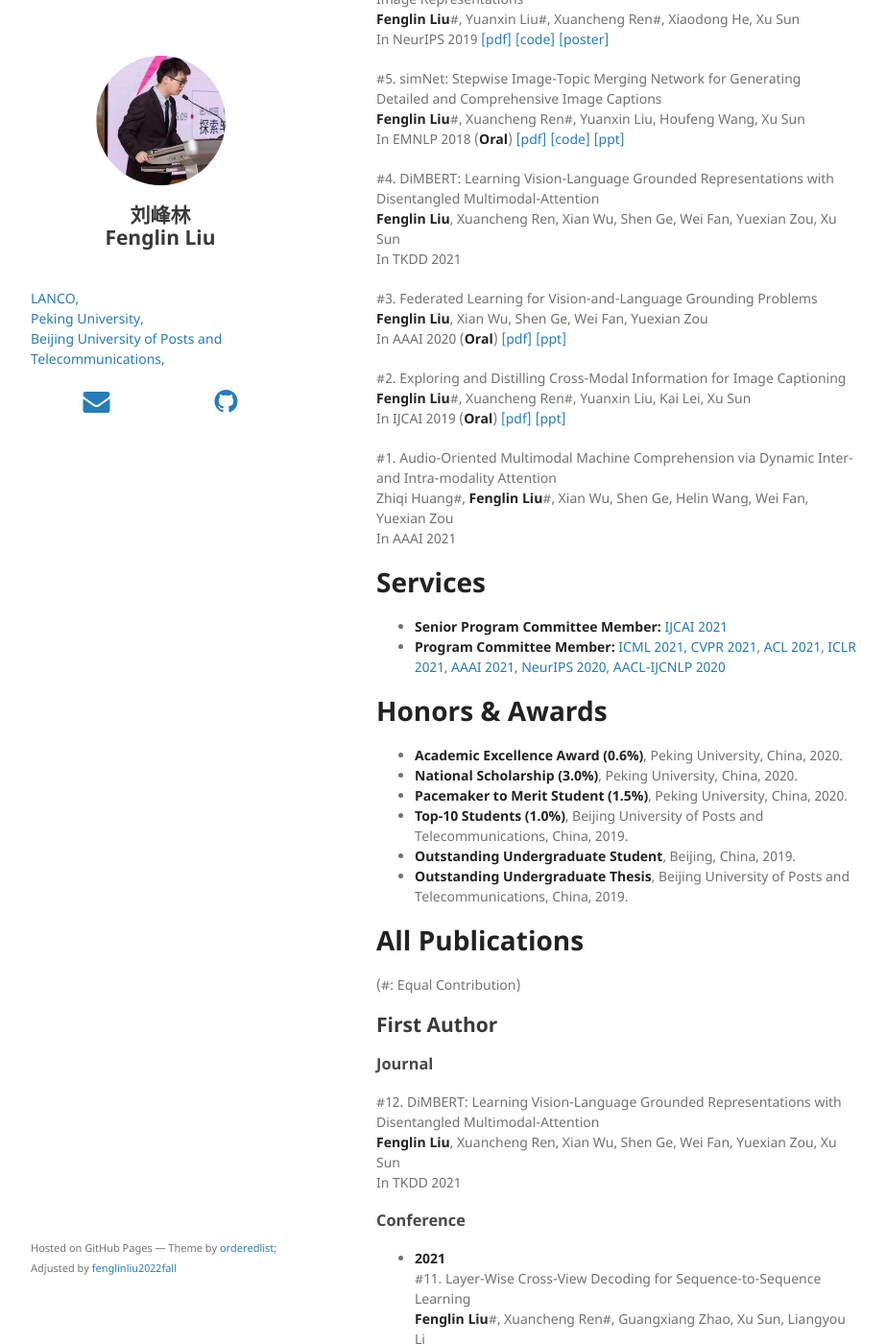
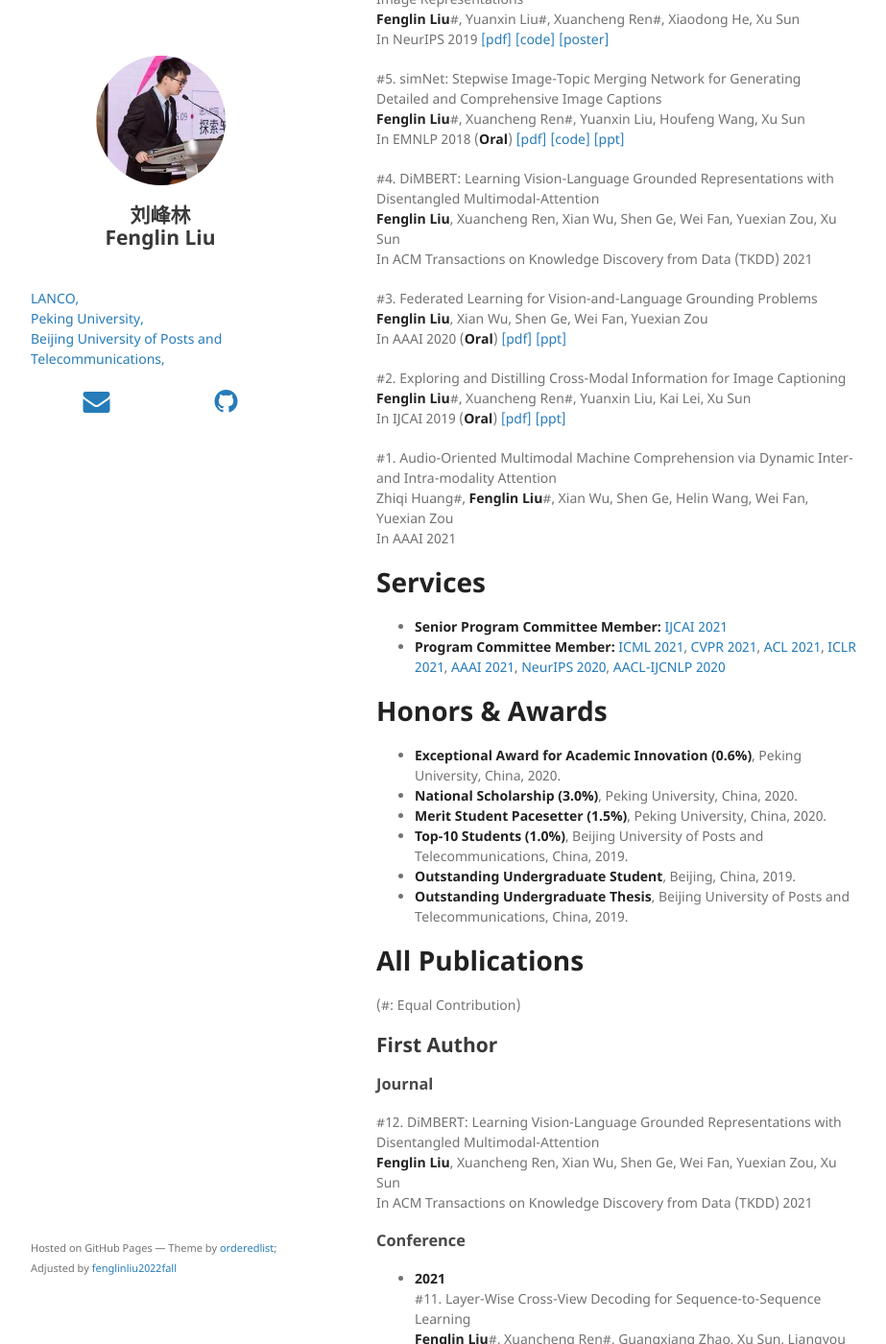
Before and after one commit to fenglinliu2022fall/fenglinliu2022fall.github.io, a Jekyll site: the page built from index.md, in a window 1280 px wide and 1400 px high, scrolled down 679 px. Shown: the whole window at 96% size, without its empty margins (178-1101 px from the left). Built offline with Jekyll 4.4.1, drawn with Linux system fonts in a browser that asks for light colours; nearby versions of some CDN libraries; our own code applies the rules of GitHub Pages for plain Markdown files.

Commit message:
Update index.md

```diff
--- a/index.md
+++ b/index.md
@@ -28,7 +28,7 @@ Fenglin Liu is a graduate student at Peking University. His research interests i
 
   #4. DiMBERT: Learning Vision-Language Grounded Representations with Disentangled Multimodal-Attention
   **Fenglin Liu**, Xuancheng Ren, Xian Wu, Shen Ge, Wei Fan, Yuexian Zou, Xu Sun
-  In TKDD 2021
+  In ACM Transactions on Knowledge Discovery from Data (TKDD) 2021
 
   #3. Federated Learning for Vision-and-Language Grounding Problems
   **Fenglin Liu**, Xian Wu, Shen Ge, Wei Fan, Yuexian Zou
@@ -47,9 +47,9 @@ Fenglin Liu is a graduate student at Peking University. His research interests i
 * **Program Committee Member:** [ICML 2021](https://icml.cc/Conferences/2021), [CVPR 2021](http://cvpr2021.thecvf.com/), [ACL 2021](https://2021.aclweb.org/), [ICLR 2021](https://iclr.cc/Conferences/2021/), [AAAI 2021](https://aaai.org/Conferences/AAAI-21/), [NeurIPS 2020](https://nips.cc/Conferences/2020), [AACL-IJCNLP 2020](http://aacl2020.org)
 
 # Honors & Awards
-* **Academic Excellence Award (0.6%)**, Peking University, China, 2020.
+* **Exceptional Award for Academic Innovation (0.6%)**, Peking University, China, 2020.
 * **National Scholarship (3.0%)**, Peking University, China, 2020.
-* **Pacemaker to Merit Student (1.5%)**, Peking University, China, 2020.
+* **Merit Student Pacesetter (1.5%)**, Peking University, China, 2020.
 * **Top-10 Students (1.0%)**, Beijing University of Posts and Telecommunications, China, 2019.
 * **Outstanding Undergraduate Student**, Beijing, China, 2019.
 * **Outstanding Undergraduate Thesis**, Beijing University of Posts and Telecommunications, China, 2019.
@@ -62,7 +62,7 @@ Fenglin Liu is a graduate student at Peking University. His research interests i
 
   #12. DiMBERT: Learning Vision-Language Grounded Representations with Disentangled Multimodal-Attention
   **Fenglin Liu**, Xuancheng Ren, Xian Wu, Shen Ge, Wei Fan, Yuexian Zou, Xu Sun
-  In TKDD 2021
+  In ACM Transactions on Knowledge Discovery from Data (TKDD) 2021
 
 ### Conference
 
```
